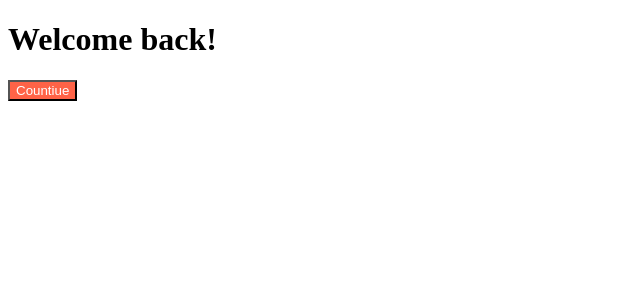
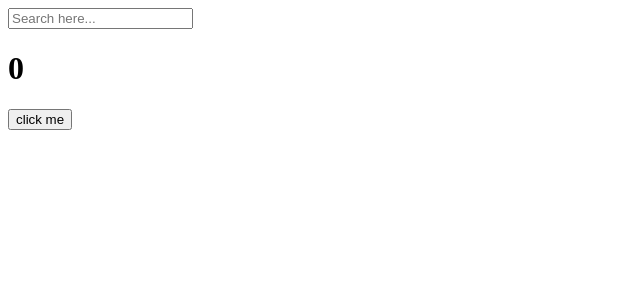
Before and after one commit to yhupaul/YdanMovie, a React (Create React App) app: page / in a window 1280 px wide. Shown: the top 300 px of the page, without its empty margins (0-640 px from the left). Built offline with nearby package versions, Linux system fonts and the light colour scheme.

Commit message:
learn useEffect

```diff
--- a/src/App.js
+++ b/src/App.js
@@ -1,11 +1,35 @@
-import Button from "./Button";
-import styles from "./App";
+import { useState, useEffect } from "react";
 
 function App() {
+  const [counter, setValue] = useState(0);
+  const [keyword, setKeyword] = useState("");
+  const onClick = () => setValue((prev) => prev + 1);
+  console.log("i run all the time");
+  const onChange = (event) => setKeyword(event.target.value);
+// it only render one time
+  useEffect(() => {
+  console.log("CALL THE API...");
+}, []);
+// it render when keyword is changed
+  useEffect(() => {
+    if  (keyword !== "" && keyword.length > 5) {
+      console.log("SEARCH FOR", keyword);
+    }
+  }, [keyword]);
+// it render when counter is changed
+  useEffect(() => {
+    console.log("I run when 'counter' changes");
+  }, [counter]);
   return (
     <div>
-      <h1 className={styles.title}>Welcome back!</h1>
-      <Button text={"Countiue"}/>
+      <input
+        value={keyword}
+        onChange={onChange}
+        type="text"
+        placeholder="Search here..."
+      />
+      <h1>{counter}</h1>
+      <button onClick={onClick}>click me</button>
     </div>
   );
 }
```
